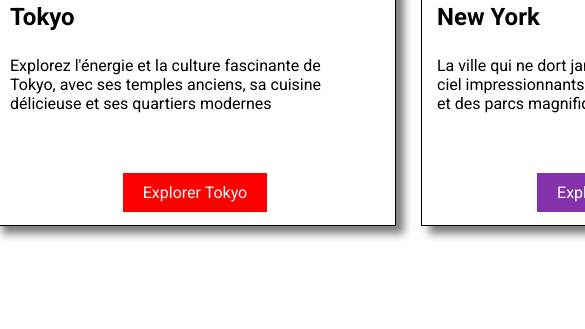
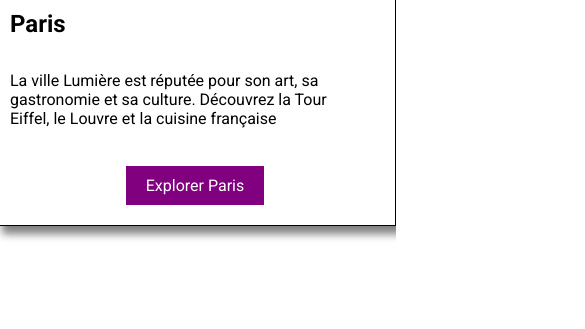
Before and after one commit to k-cpa/exo-destination, a plain HTML site: page index.html in a window 390 px wide. Shown: the part 456-785 px from the top of the page, 585 px wide, since content can reach past the window. Drawn offline with Linux system fonts and the light colour scheme.

Commit message:
correction bouton + responsive/wrap

```diff
--- a/assets/style/style.css
+++ b/assets/style/style.css
@@ -15,6 +15,9 @@ header {
     align-items: center;
     justify-content: flex-end;
     background-color: grey;
+}
+
+header {
     width: 100%;
     height: 50px;
 }
@@ -39,6 +42,7 @@ nav a:hover {
     justify-content: center;
     align-items: center;
     gap: 15px;
+
 }
 
 .cards_cities {
@@ -46,12 +50,13 @@ nav a:hover {
     gap: 25px;
     align-items: center;
     justify-content: center;
+    flex-wrap: wrap;
 }
 
 .cards {
     display: flex;
     flex-direction: column;
-    justify-content: flex-start;
+    justify-content: space-between;
     align-items: flex-start;
     border: 1px solid;
     overflow: hidden;
@@ -76,13 +81,13 @@ nav a:hover {
 
 .button {
     align-self: center;
-    margin-top: 60px;
+    margin-top: 30px;
+    margin-bottom: 20px;
 }
 
 .button a {
     display: inline-block;
     padding: 10px 20px;
-    text-align: center;
     text-align: center;
     text-decoration: none;
     color: white;
```
